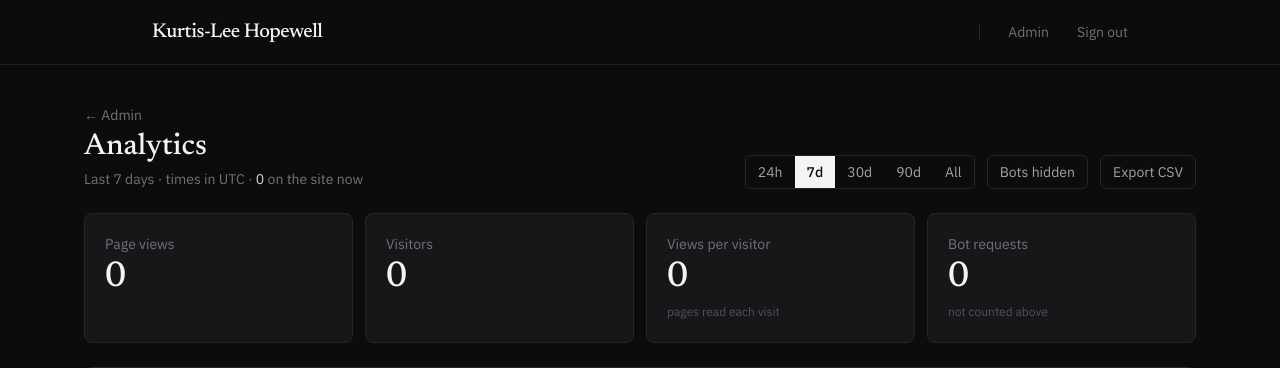
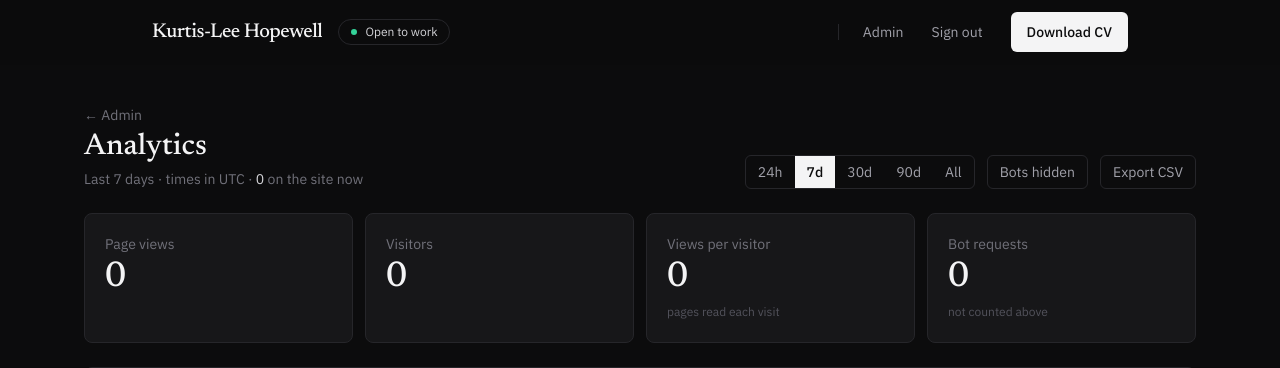
Before and after one commit to Kalmai221/portfolio, a Flask app: page /admin/analytics in a window 1280 px wide. Shown: the top 368 px of the page. Run offline with Flask 3, Linux system fonts and the light colour scheme; the visitor is signed in with stand-in values (Sample User, id 1); data that the repository does not hold is empty; some libraries are stand-ins or nearby versions.

Commit message:
Redesign the navbar
Sticky, blurred header whose border fades in on scroll. The current page is
a filled pill instead of an underline, with an Open to work chip beside the
name on wide screens and a Download CV button on every page. On phones the
menu is a full-width panel with larger tap targets, a menu/close icon swap,
and closes on Escape, outside click or link click.

Co-Authored-By: Claude Sonnet 5.5 <noreply@anthropic.com>

```diff
--- a/api/templates/layout.html
+++ b/api/templates/layout.html
@@ -59,6 +59,10 @@
         @layer components {
             .btn { @apply inline-flex items-center justify-center rounded-md px-4 py-2 text-sm font-medium transition-colors min-h-[40px]; }
             .btn-primary { @apply bg-zinc-100 text-zinc-950 hover:bg-white; }
+            .nav-link { @apply inline-flex items-center rounded-md px-3 min-h-[40px] text-zinc-400 transition-colors hover:bg-zinc-900 hover:text-zinc-100; }
+            .nav-link[aria-current="page"] { @apply bg-zinc-900 text-zinc-100; }
+            .nav-link-m { @apply flex items-center rounded-md px-3 min-h-[48px] text-lg text-zinc-300 transition-colors hover:bg-zinc-900 hover:text-zinc-100; }
+            .nav-link-m[aria-current="page"] { @apply bg-zinc-900 text-zinc-100; }
             .reveal { @apply opacity-0 translate-y-2 transition duration-500; }
             .reveal.active { @apply opacity-100 translate-y-0; }
         }
@@ -76,46 +80,54 @@
 
     <a href="#main" class="sr-only focus:not-sr-only focus:absolute focus:top-2 focus:left-2 focus:z-[100] focus:bg-zinc-100 focus:text-zinc-950 focus:px-3 focus:py-2 focus:rounded">Skip to content</a>
 
-    <header class="border-b border-zinc-800/80">
-        <div class="max-w-5xl mx-auto px-6 h-16 flex items-center justify-between">
-            <a href="/" id="site-brand" class="font-serif text-xl text-zinc-100 tracking-tight hover:text-white inline-flex items-center min-h-[44px]">{{ site_name }}</a>
+    <header id="site-header" class="sticky top-0 z-40 border-b border-transparent bg-zinc-950/80 backdrop-blur-md transition-colors duration-200">
+        <div class="max-w-5xl mx-auto px-6 h-16 flex items-center justify-between gap-6">
+            <div class="flex items-center gap-4 min-w-0">
+                <a href="/" id="site-brand" class="font-serif text-xl text-zinc-100 tracking-tight hover:text-white inline-flex items-center min-h-[44px] truncate">{{ site_name }}</a>
+                <span class="hidden lg:inline-flex items-center gap-2 rounded-full border border-zinc-800 px-3 py-1 text-xs text-zinc-300 whitespace-nowrap">
+                    <span class="h-1.5 w-1.5 rounded-full bg-emerald-400" aria-hidden="true"></span>
+                    Open to work
+                </span>
+            </div>
 
-            <nav aria-label="Main" id="site-nav" class="hidden md:flex items-center gap-7 text-[15px]">
+            <nav aria-label="Main" id="site-nav" class="hidden md:flex items-center gap-1 text-[15px]">
                 {% if settings and settings.nav_links %}
                     {% for link in settings.nav_links %}
-                    <a href="{{ link.url }}"
-                       class="text-zinc-400 hover:text-zinc-100 transition-colors {{ 'text-zinc-100 underline underline-offset-8 decoration-brand decoration-2' if request.path.rstrip('/') == link.url.rstrip('/') else '' }}">{{ link.label }}</a>
+                    <a href="{{ link.url }}" class="nav-link"{% if request.path.rstrip('/') == link.url.rstrip('/') %} aria-current="page"{% endif %}>{{ link.label }}</a>
                     {% endfor %}
                 {% endif %}
                 {% if session.get('user') %}
-                    <span class="w-px h-4 bg-zinc-800"></span>
-                    <a href="/admin" class="text-zinc-500 hover:text-zinc-100 text-sm">Admin</a>
+                    <span class="mx-2 w-px h-4 bg-zinc-800" aria-hidden="true"></span>
+                    <a href="/admin" class="nav-link text-sm">Admin</a>
                     <form method="POST" action="/logout" class="inline">
                         <input type="hidden" name="csrf_token" value="{{ csrf_token() }}">
-                        <button type="submit" class="text-zinc-500 hover:text-zinc-100 text-sm">Sign out</button>
+                        <button type="submit" class="nav-link text-sm">Sign out</button>
                     </form>
                 {% endif %}
+                <a href="/static/Kurtis-Lee-Hopewell-CV.pdf" target="_blank" rel="noopener" class="btn btn-primary ml-3">Download CV<span class="sr-only"> (opens in a new tab)</span></a>
             </nav>
 
-            <button id="open-menu" class="md:hidden -mr-2 p-2 text-zinc-400 hover:text-white" aria-label="Open menu" aria-expanded="false" aria-controls="mobile-menu">
-                <svg class="w-6 h-6" fill="none" stroke="currentColor" viewBox="0 0 24 24" aria-hidden="true"><path stroke-linecap="round" stroke-linejoin="round" stroke-width="1.6" d="M4 7h16M4 12h16M4 17h16"/></svg>
+            <button id="open-menu" type="button" class="md:hidden -mr-2 inline-flex h-11 w-11 items-center justify-center rounded-md text-zinc-300 transition-colors hover:bg-zinc-900 hover:text-white" aria-label="Open menu" aria-expanded="false" aria-controls="mobile-menu">
+                <svg id="icon-menu-open" class="w-6 h-6" fill="none" stroke="currentColor" viewBox="0 0 24 24" aria-hidden="true"><path stroke-linecap="round" stroke-linejoin="round" stroke-width="1.6" d="M4 7h16M4 12h16M4 17h16"/></svg>
+                <svg id="icon-menu-close" class="hidden w-6 h-6" fill="none" stroke="currentColor" viewBox="0 0 24 24" aria-hidden="true"><path stroke-linecap="round" stroke-linejoin="round" stroke-width="1.6" d="M6 6l12 12M18 6L6 18"/></svg>
             </button>
         </div>
 
-        <nav id="mobile-menu" aria-label="Mobile" class="md:hidden hidden border-t border-zinc-800/80 bg-zinc-950">
-            <div id="mobile-links" class="max-w-5xl mx-auto px-6 py-3 flex flex-col">
+        <nav id="mobile-menu" aria-label="Mobile" class="md:hidden hidden absolute inset-x-0 top-full border-b border-zinc-800 bg-zinc-950 shadow-2xl">
+            <div id="mobile-links" class="max-w-5xl mx-auto px-6 py-4 flex flex-col gap-1">
                 {% if settings and settings.nav_links %}
                     {% for link in settings.nav_links %}
-                    <a href="{{ link.url }}" class="py-3 text-base text-zinc-300 border-b border-zinc-900 last:border-0">{{ link.label }}</a>
+                    <a href="{{ link.url }}" class="nav-link-m"{% if request.path.rstrip('/') == link.url.rstrip('/') %} aria-current="page"{% endif %}>{{ link.label }}</a>
                     {% endfor %}
                 {% endif %}
                 {% if session.get('user') %}
-                    <a href="/admin" class="py-3 text-sm text-zinc-500">Admin</a>
-                    <form method="POST" action="/logout" class="py-3">
+                    <a href="/admin" class="nav-link-m text-base text-zinc-500">Admin</a>
+                    <form method="POST" action="/logout">
                         <input type="hidden" name="csrf_token" value="{{ csrf_token() }}">
-                        <button type="submit" class="text-sm text-zinc-500">Sign out</button>
+                        <button type="submit" class="nav-link-m w-full text-base text-zinc-500">Sign out</button>
                     </form>
                 {% endif %}
+                <a href="/static/Kurtis-Lee-Hopewell-CV.pdf" target="_blank" rel="noopener" class="btn btn-primary mt-3 min-h-[48px] w-full">Download CV<span class="sr-only"> (opens in a new tab)</span></a>
             </div>
         </nav>
     </header>
@@ -184,13 +196,37 @@
                 document.querySelectorAll('.reveal').forEach(function (el) { el.classList.add('active'); });
             }
 
+            // Header border fades in once the page has scrolled
+            var header = document.getElementById('site-header');
+            function onScroll() {
+                var scrolled = window.scrollY > 8;
+                header.classList.toggle('border-zinc-800', scrolled);
+                header.classList.toggle('border-transparent', !scrolled);
+            }
+            onScroll();
+            window.addEventListener('scroll', onScroll, { passive: true });
+
             // Mobile menu
             var btn = document.getElementById('open-menu');
             var menu = document.getElementById('mobile-menu');
-            btn.addEventListener('click', function () {
-                var open = menu.classList.toggle('hidden') === false;
+            var iconOpen = document.getElementById('icon-menu-open');
+            var iconClose = document.getElementById('icon-menu-close');
+            function setMenu(open) {
+                menu.classList.toggle('hidden', !open);
+                iconOpen.classList.toggle('hidden', open);
+                iconClose.classList.toggle('hidden', !open);
                 btn.setAttribute('aria-expanded', open ? 'true' : 'false');
+                btn.setAttribute('aria-label', open ? 'Close menu' : 'Open menu');
+            }
+            btn.addEventListener('click', function () { setMenu(menu.classList.contains('hidden')); });
+            menu.addEventListener('click', function (e) { if (e.target.closest('a')) setMenu(false); });
+            document.addEventListener('click', function (e) {
+                if (!menu.classList.contains('hidden') && !header.contains(e.target)) setMenu(false);
             });
+            document.addEventListener('keydown', function (e) {
+                if (e.key === 'Escape' && !menu.classList.contains('hidden')) { setMenu(false); btn.focus(); }
+            });
+            matchMedia('(min-width: 768px)').addEventListener('change', function (e) { if (e.matches) setMenu(false); });
 
             // Privacy notice (not shown to crawlers or screenshot bots)
             var notice = document.getElementById('privacy-notice');
```
